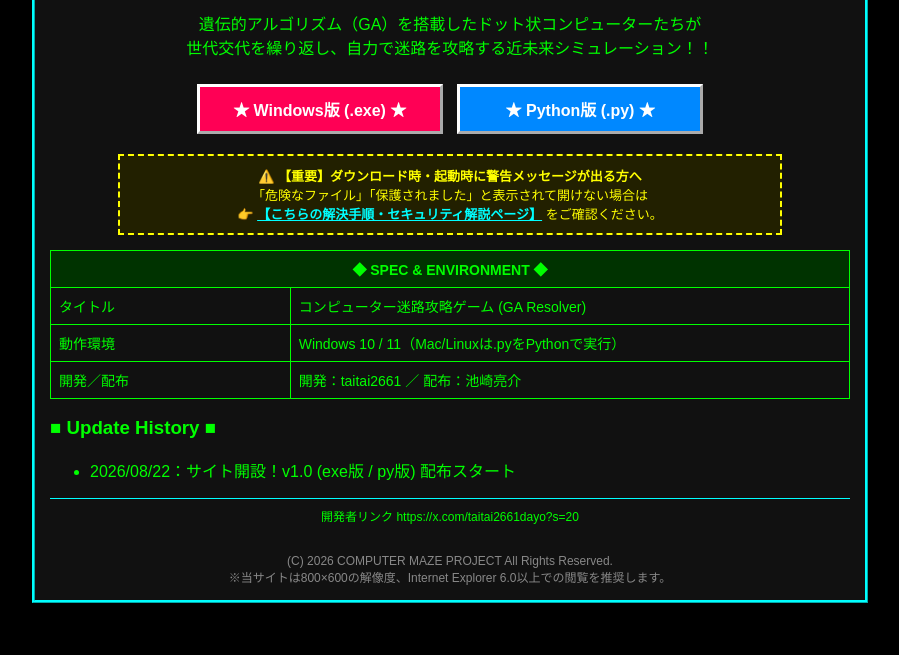
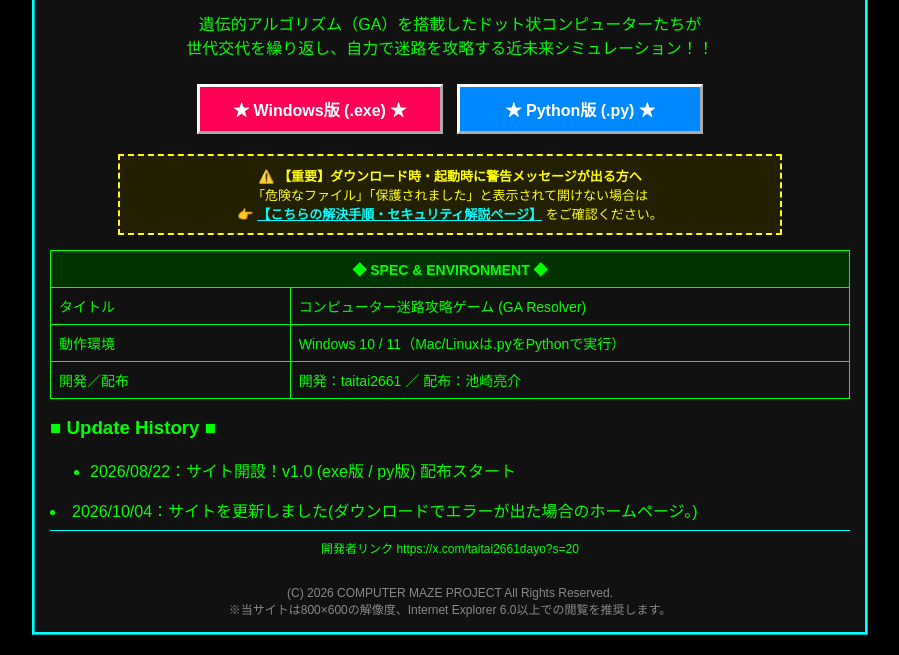
Before and after one commit to s21a21-netizen/GEME-taitai2661-, a plain HTML site: page index.html in a window 1280 px wide. Shown: the part 493-1148 px from the top of the page, without its empty margins (190-1089 px from the left). Before the commit the page ends 1116 px from the top, so only its background shows below. Drawn offline with Linux system fonts and the light colour scheme.

Commit message:
Add update history entry for site update
Added update history entry for site update on 2026/10/04.

```diff
--- a/index.html
+++ b/index.html
@@ -145,6 +145,8 @@
     <ul>
         <li>2026/08/22：サイト開設！v1.0 (exe版 / py版) 配布スタート</li>
     </ul>
+        <li>2026/10/04：サイトを更新しました(ダウンロードでエラーが出た場合のホームページ。)</li>
+    </ul>
 
     <!-- リンク・掲示板バナー風 -->
     <hr color="#00FFFF" size="1">
```
